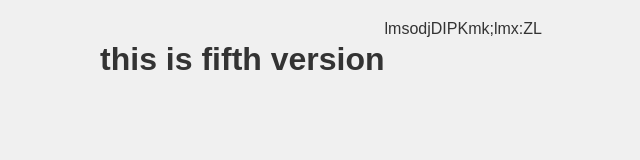
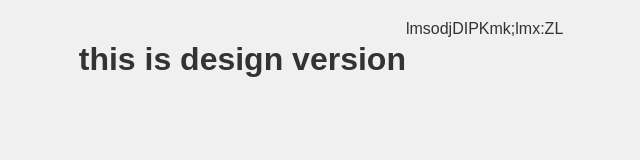
Before and after one commit to jyothishankar/git-repo, a plain HTML site: page index.html in a window 1280 px wide. Shown: the whole page, without its empty margins (319-959 px from the left). Drawn offline with Linux system fonts and the light colour scheme.

Commit message:
index.html:style.css

```diff
--- a/index.html
+++ b/index.html
@@ -7,7 +7,7 @@
     <title>Welcome to Git</title>
 </head>
 <body>
-    <h1>this is fifth version</h1>
+    <h1>this is design version</h1>
 </body>
 </html>
 lmsodjDIPKmk;lmx:ZL
```
